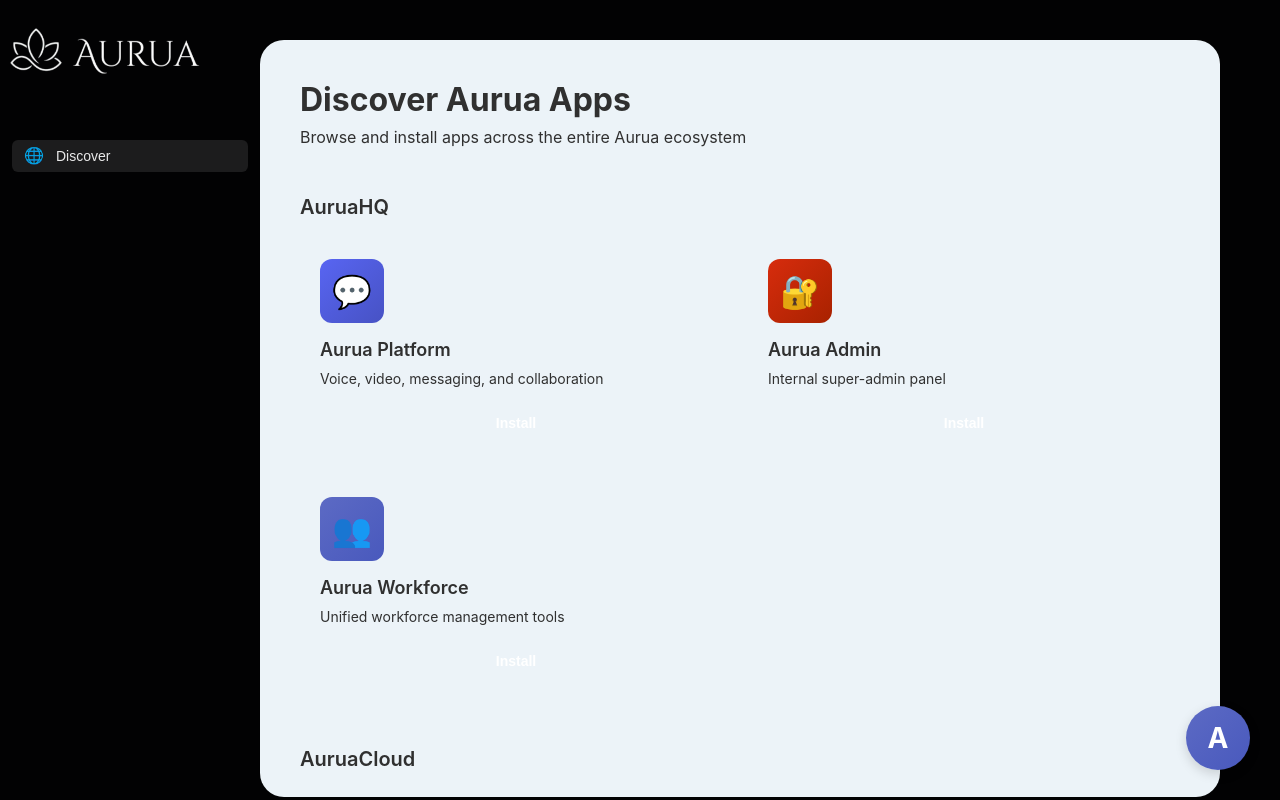
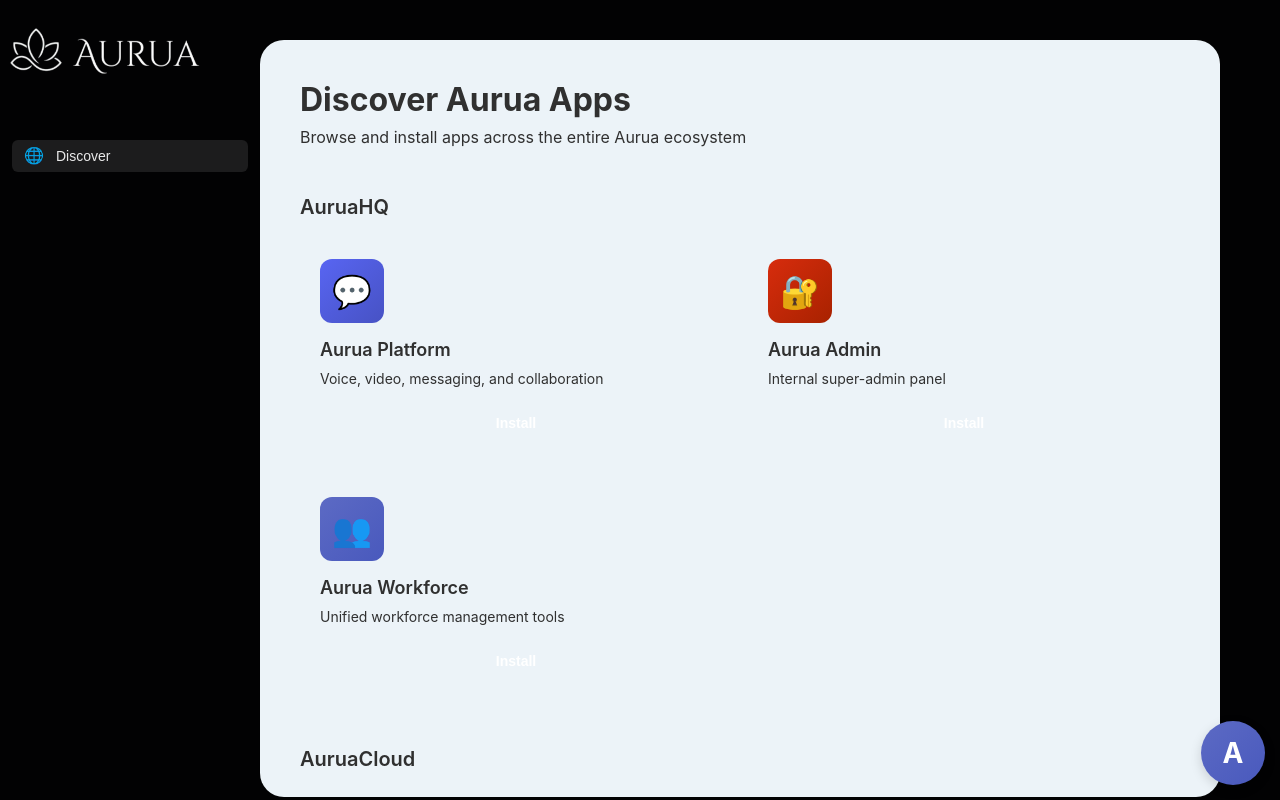
Before and after one commit to AuruaHQ/aurua-dock, a React (Vite) app: page / in a window 1280 px wide. Built offline with nearby package versions, Linux system fonts and the light colour scheme.

Commit message:
Move avatar closer to bottom right corner

```diff
--- a/src/components/Avatar/Avatar.css
+++ b/src/components/Avatar/Avatar.css
@@ -1,7 +1,7 @@
 .avatar-container {
   position: fixed;
-  bottom: 30px;
-  right: 30px;
+  bottom: 15px;
+  right: 15px;
   z-index: 100;
 }
 
```
